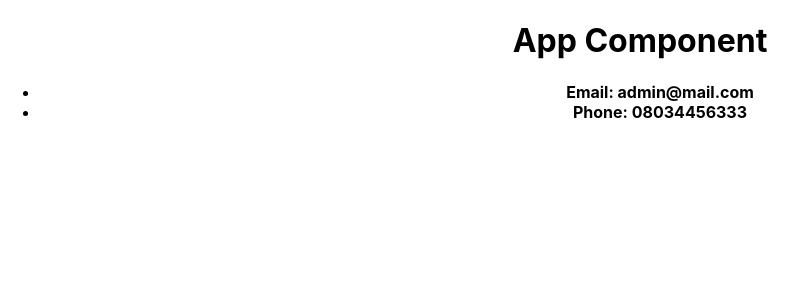
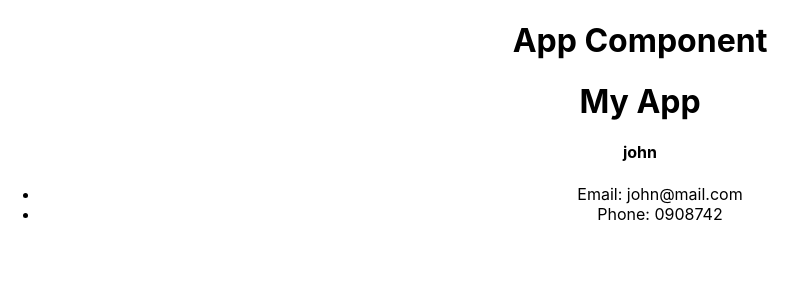
Before and after one commit to Dark-wiz/contact-manager, a React (Create React App) app: page / in a window 1280 px wide. Shown: the top 300 px of the page, without its empty margins (0-807 px from the left). Built offline with nearby package versions, Linux system fonts and the light colour scheme.

Commit message:
added properties to Contact and Header type checking with propTypes

```diff
--- a/src/App.js
+++ b/src/App.js
@@ -1,13 +1,14 @@
 import React, { Component } from "react";
-import logo from "./logo.svg";
 import "./App.css";
 import Contact from "./components/Contact";
+import Header from "./components/Header";
 class App extends Component {
   render() {
     return (
       <div className="App">
         <h1>App Component</h1>
-        <Contact />
+        <Header />
+        <Contact name="john" email="john@mail.com" phone="0908742" />
       </div>
     );
   }
--- a/src/components/Contact.js
+++ b/src/components/Contact.js
@@ -1,18 +1,26 @@
 import React, { Component } from "react";
+import PropTypes from "prop-types";
+
 class Contact extends Component {
   state = {};
   render() {
+    const { name, phone, email } = this.props;
     return (
       <div>
-        <h4>
-          <ul>
-            <li>Email: admin@mail.com</li>
-            <li>Phone: 08034456333</li>
-          </ul>
-        </h4>
+        <h4>{name} </h4>
+        <ul>
+          <li>Email: {email}</li>
+          <li>Phone: {phone}</li>
+        </ul>
       </div>
     );
   }
 }
 
+Contact.propTypes = {
+  name: PropTypes.string.isRequired,
+  email: PropTypes.string.isRequired,
+  phone: PropTypes.string.isRequired
+};
+
 export default Contact;
--- /dev/null
+++ b/src/components/Header.js
@@ -0,0 +1,19 @@
+import React from "react";
+import PropTypes from "prop-types";
+const Header = props => {
+  const { branding } = props;
+  return (
+    <div>
+      <h1>{branding}</h1>
+    </div>
+  );
+};
+
+Header.defaultProps = {
+  branding: "My App"
+};
+
+Header.propTypes = {
+  branding: PropTypes.string.isRequired
+};
+export default Header;
```
